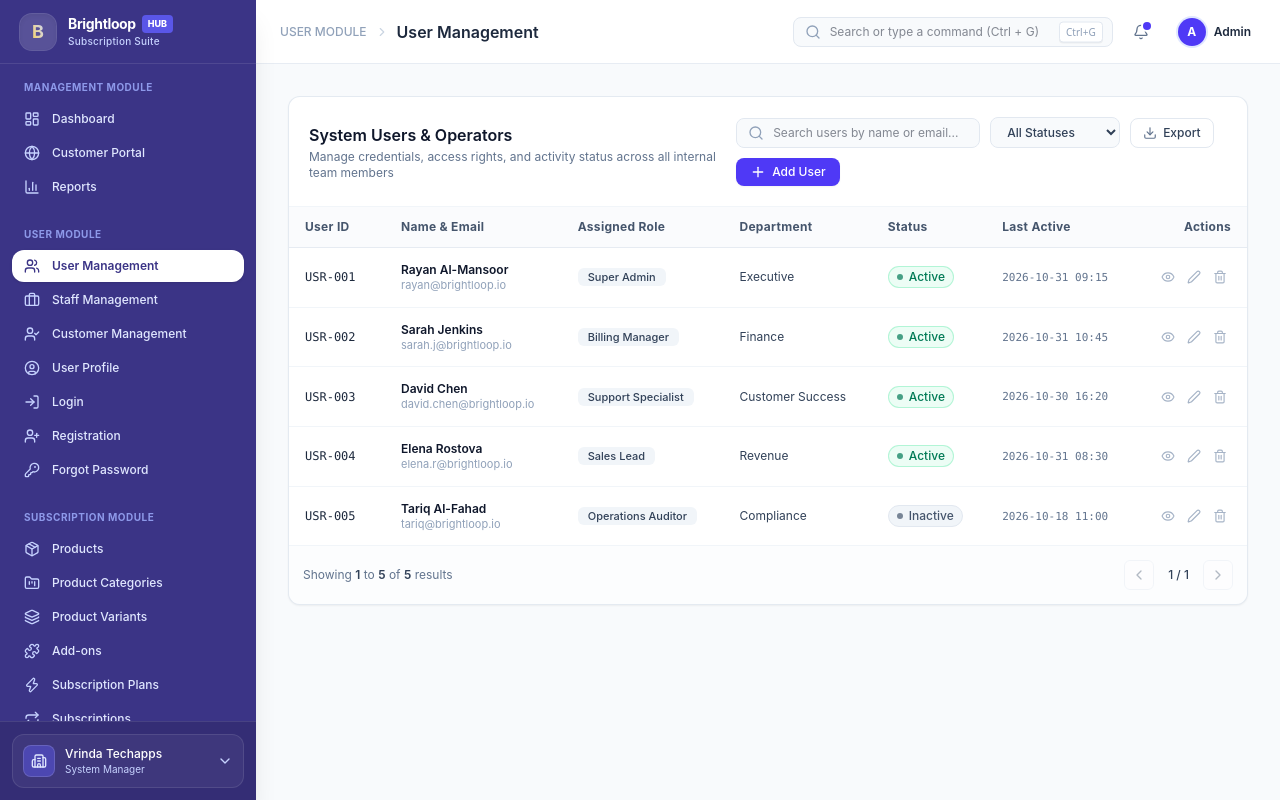
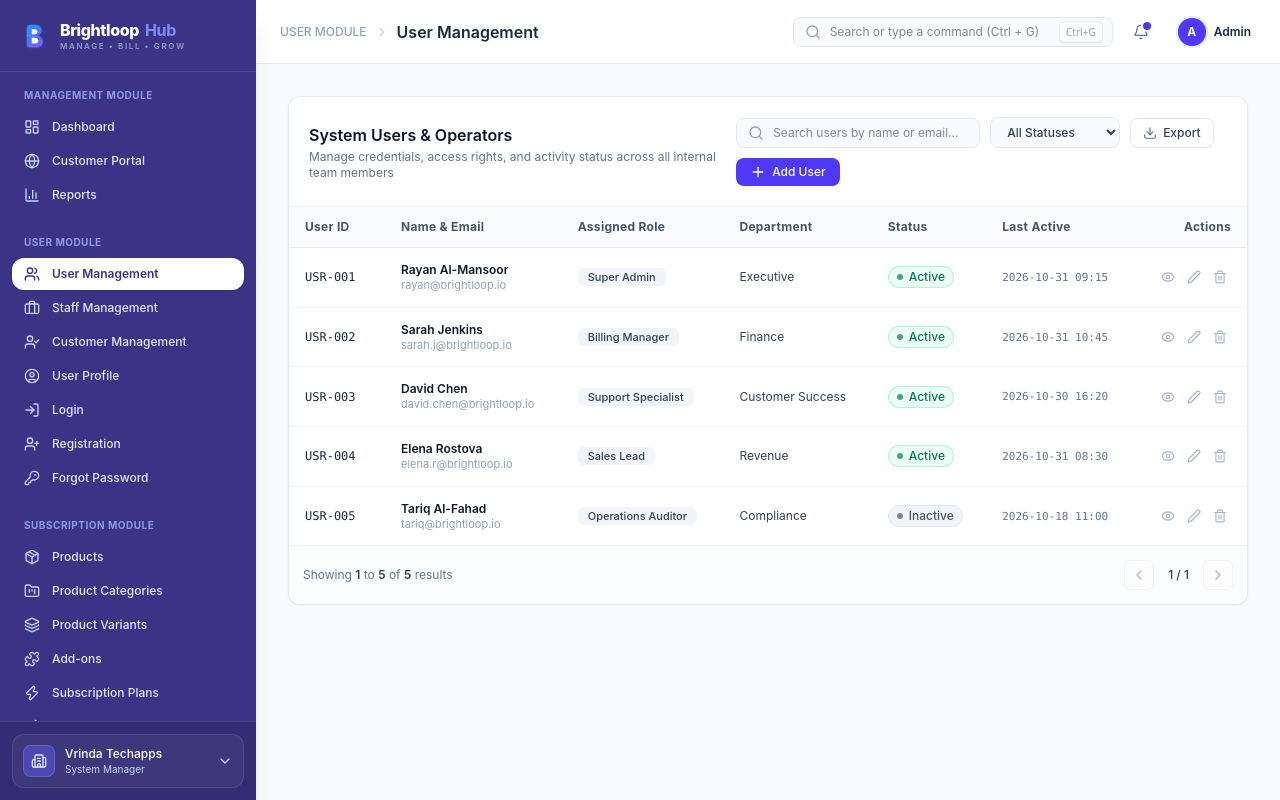
Before and after one commit to Saf369/make-a-ton, a Next.js app: page /users in a window 1280 px wide. Built offline with nearby package versions, Linux system fonts and the light colour scheme.

Commit message:
feat(branding): implement official Brightloop Hub logo and favicon

```diff
--- a/src/app/auth/forgot-password/page.tsx
+++ b/src/app/auth/forgot-password/page.tsx
@@ -3,6 +3,7 @@
 import React, { useState } from 'react';
 import Link from 'next/link';
 import { Mail, ArrowLeft, ArrowRight, CheckCircle2 } from 'lucide-react';
+import { Logo } from '@/components/ui/Logo';
 
 export default function ForgotPasswordPage() {
   const [email, setEmail] = useState('');
@@ -17,19 +18,8 @@ export default function ForgotPasswordPage() {
     <div className="min-h-screen bg-slate-50 flex flex-col justify-center py-12 sm:px-6 lg:px-8">
       <div className="sm:mx-auto sm:w-full sm:max-w-md">
         <div className="flex justify-center">
-          <Link href="/dashboard" className="flex items-center gap-3">
-            <div className="w-11 h-11 rounded-2xl bg-[#3B3486] flex items-center justify-center text-white font-bold text-xl shadow-md">
-              <span className="bg-gradient-to-tr from-amber-300 to-indigo-200 bg-clip-text text-transparent">B</span>
-            </div>
-            <div>
-              <div className="flex items-center gap-1.5">
-                <span className="font-extrabold text-xl tracking-tight text-slate-900">Brightloop</span>
-                <span className="px-1.5 py-0.5 text-[10px] font-bold uppercase bg-indigo-600 text-white rounded">
-                  Hub
-                </span>
-              </div>
-              <p className="text-[11px] text-slate-500 font-medium">Subscription Management System</p>
-            </div>
+          <Link href="/dashboard">
+            <Logo variant="light" size="lg" showTagline={true} />
           </Link>
         </div>
 
--- a/src/app/auth/login/page.tsx
+++ b/src/app/auth/login/page.tsx
@@ -4,6 +4,7 @@ import React, { useState } from 'react';
 import Link from 'next/link';
 import { useRouter } from 'next/navigation';
 import { Mail, Lock, ArrowRight, ShieldCheck, CheckCircle2 } from 'lucide-react';
+import { Logo } from '@/components/ui/Logo';
 
 export default function LoginPage() {
   const router = useRouter();
@@ -21,19 +22,8 @@ export default function LoginPage() {
       <div className="sm:mx-auto sm:w-full sm:max-w-md">
         {/* Brand Header */}
         <div className="flex justify-center">
-          <Link href="/dashboard" className="flex items-center gap-3">
-            <div className="w-11 h-11 rounded-2xl bg-[#3B3486] flex items-center justify-center text-white font-bold text-xl shadow-md">
-              <span className="bg-gradient-to-tr from-amber-300 to-indigo-200 bg-clip-text text-transparent">B</span>
-            </div>
-            <div>
-              <div className="flex items-center gap-1.5">
-                <span className="font-extrabold text-xl tracking-tight text-slate-900">Brightloop</span>
-                <span className="px-1.5 py-0.5 text-[10px] font-bold uppercase bg-indigo-600 text-white rounded">
-                  Hub
-                </span>
-              </div>
-              <p className="text-[11px] text-slate-500 font-medium">Subscription Management System</p>
-            </div>
+          <Link href="/dashboard">
+            <Logo variant="light" size="lg" showTagline={true} />
           </Link>
         </div>
 
--- a/src/app/auth/register/page.tsx
+++ b/src/app/auth/register/page.tsx
@@ -4,6 +4,7 @@ import React, { useState } from 'react';
 import Link from 'next/link';
 import { useRouter } from 'next/navigation';
 import { Mail, Lock, User, Building2, ArrowRight } from 'lucide-react';
+import { Logo } from '@/components/ui/Logo';
 
 export default function RegisterPage() {
   const router = useRouter();
@@ -24,19 +25,8 @@ export default function RegisterPage() {
     <div className="min-h-screen bg-slate-50 flex flex-col justify-center py-12 sm:px-6 lg:px-8">
       <div className="sm:mx-auto sm:w-full sm:max-w-md">
         <div className="flex justify-center">
-          <Link href="/dashboard" className="flex items-center gap-3">
-            <div className="w-11 h-11 rounded-2xl bg-[#3B3486] flex items-center justify-center text-white font-bold text-xl shadow-md">
-              <span className="bg-gradient-to-tr from-amber-300 to-indigo-200 bg-clip-text text-transparent">B</span>
-            </div>
-            <div>
-              <div className="flex items-center gap-1.5">
-                <span className="font-extrabold text-xl tracking-tight text-slate-900">Brightloop</span>
-                <span className="px-1.5 py-0.5 text-[10px] font-bold uppercase bg-indigo-600 text-white rounded">
-                  Hub
-                </span>
-              </div>
-              <p className="text-[11px] text-slate-500 font-medium">Subscription Management System</p>
-            </div>
+          <Link href="/dashboard">
+            <Logo variant="light" size="lg" showTagline={true} />
           </Link>
         </div>
 
--- a/src/app/layout.tsx
+++ b/src/app/layout.tsx
@@ -15,6 +15,11 @@ const geistMono = Geist_Mono({
 export const metadata: Metadata = {
   title: "Brightloop Hub - Subscription Management System",
   description: "Modern, clean SaaS subscription management dashboard and administration hub",
+  icons: {
+    icon: "/logo-icon.svg",
+    shortcut: "/logo-icon.svg",
+    apple: "/logo-icon.svg",
+  },
 };
 
 export default function RootLayout({
--- a/src/components/Sidebar.tsx
+++ b/src/components/Sidebar.tsx
@@ -3,6 +3,7 @@
 import React from 'react';
 import Link from 'next/link';
 import { usePathname } from 'next/navigation';
+import { Logo } from '@/components/ui/Logo';
 import {
   LayoutDashboard,
   Globe,
@@ -128,22 +129,9 @@ export const Sidebar: React.FC<SidebarProps> = ({ mobileOpen, onCloseMobile }) =
         }`}
       >
         {/* Brand / Logo */}
-        <div className="h-16 px-5 border-b border-white/10 flex items-center justify-between">
-          <Link href="/dashboard" className="flex items-center gap-3 group">
-            <div className="w-9 h-9 rounded-xl bg-white/15 flex items-center justify-center text-white font-bold text-lg shadow-inner ring-1 ring-white/20 group-hover:bg-white/25 transition-all">
-              <span className="bg-gradient-to-tr from-amber-300 to-indigo-200 bg-clip-text text-transparent">B</span>
-            </div>
-            <div>
-              <div className="flex items-center gap-1.5">
-                <span className="font-bold text-sm tracking-tight text-white">Brightloop</span>
-                <span className="px-1.5 py-0.5 text-[9px] font-extrabold uppercase bg-indigo-500/80 text-white rounded">
-                  Hub
-                </span>
-              </div>
-              <p className="text-[10px] text-indigo-200 font-medium tracking-wide">
-                Subscription Suite
-              </p>
-            </div>
+        <div className="h-18 px-5 border-b border-white/10 flex items-center justify-between">
+          <Link href="/dashboard" className="flex items-center group">
+            <Logo variant="white" size="sm" showTagline={true} />
           </Link>
 
           {/* Close button for mobile */}
--- /dev/null
+++ b/src/components/ui/Logo.tsx
@@ -0,0 +1,133 @@
+'use client';
+
+import React from 'react';
+
+interface LogoIconProps {
+  className?: string;
+  size?: number;
+}
+
+export function LogoIcon({ className = '', size = 32 }: LogoIconProps) {
+  return (
+    <svg
+      width={size}
+      height={size}
+      viewBox="0 0 100 100"
+      fill="none"
+      xmlns="http://www.w3.org/2000/svg"
+      className={className}
+    >
+      <defs>
+        {/* Continuous loop gradient from light blue -> royal blue -> iris -> violet */}
+        <linearGradient id="blLoopGrad" x1="12" y1="12" x2="88" y2="88" gradientUnits="userSpaceOnUse">
+          <stop offset="0%" stopColor="#0EA5E9" />
+          <stop offset="35%" stopColor="#3B82F6" />
+          <stop offset="70%" stopColor="#6366F1" />
+          <stop offset="100%" stopColor="#8B5CF6" />
+        </linearGradient>
+
+        <linearGradient id="blFoldGrad" x1="24" y1="45" x2="75" y2="75" gradientUnits="userSpaceOnUse">
+          <stop offset="0%" stopColor="#4F46E5" stopOpacity="0.4" />
+          <stop offset="100%" stopColor="#8B5CF6" stopOpacity="0.8" />
+        </linearGradient>
+
+        <filter id="blGlow" x="-15%" y="-15%" width="130%" height="130%">
+          <feDropShadow dx="0" dy="2" stdDeviation="3" floodColor="#6366F1" floodOpacity="0.28" />
+        </filter>
+      </defs>
+
+      <g filter="url(#blGlow)">
+        {/* Main Ribbon B-Loop Structure */}
+        <path
+          d="M26 18C26 13.5 29.5 10 34 10H54C67.2 10 78 18.5 78 30.5C78 38.2 72.5 44.8 63.5 47.8C74 50.8 82 58.8 82 70.5C82 83 70.8 91 56 91H33C28 91 24 87 24 82V24C24 20.5 24.8 18 26 18Z"
+          fill="url(#blLoopGrad)"
+        />
+
+        {/* Upper interior loop cutout */}
+        <path
+          d="M42 26H52C58 26 62.5 29.5 62.5 35C62.5 40.5 58 44 52 44H42V26Z"
+          fill="#FFFFFF"
+        />
+
+        {/* Lower interior loop cutout */}
+        <path
+          d="M42 56H54C60.5 56 65.5 60 65.5 66.5C65.5 73 60.5 77 54 77H42V56Z"
+          fill="#FFFFFF"
+        />
+
+        {/* Soft highlight fold on bottom ribbon */}
+        <path
+          d="M24 48C32 48 50 49 59 56C51 51 36 49.5 24 50V48Z"
+          fill="#FFFFFF"
+          opacity="0.3"
+        />
+      </g>
+    </svg>
+  );
+}
+
+interface LogoProps {
+  variant?: 'light' | 'dark' | 'white';
+  showTagline?: boolean;
+  size?: 'sm' | 'md' | 'lg';
+  className?: string;
+}
+
+export function Logo({
+  variant = 'light',
+  showTagline = true,
+  size = 'md',
+  className = '',
+}: LogoProps) {
+  // Sizes
+  const iconSizes = {
+    sm: 28,
+    md: 36,
+    lg: 44,
+  };
+
+  const titleSizes = {
+    sm: 'text-base',
+    md: 'text-xl',
+    lg: 'text-2xl',
+  };
+
+  const taglineSizes = {
+    sm: 'text-[8px] tracking-[0.2em]',
+    md: 'text-[9.5px] tracking-[0.22em]',
+    lg: 'text-[11px] tracking-[0.25em]',
+  };
+
+  // Text color styles based on variant
+  const titleColor =
+    variant === 'dark' || variant === 'white'
+      ? 'text-white'
+      : 'text-slate-900';
+
+  const hubBadgeColor =
+    variant === 'dark' || variant === 'white'
+      ? 'text-[#818CF8]'
+      : 'text-[#6366F1]';
+
+  const taglineColor =
+    variant === 'dark' || variant === 'white'
+      ? 'text-slate-400'
+      : 'text-slate-500';
+
+  return (
+    <div className={`flex items-center gap-3 select-none ${className}`}>
+      <LogoIcon size={iconSizes[size]} className="shrink-0" />
+      <div className="flex flex-col justify-center">
+        <div className={`flex items-baseline font-extrabold tracking-tight ${titleSizes[size]} leading-none`}>
+          <span className={titleColor}>Brightloop</span>
+          <span className={`ml-1.5 font-bold ${hubBadgeColor}`}>Hub</span>
+        </div>
+        {showTagline && (
+          <div className={`mt-1 font-semibold uppercase ${taglineColor} ${taglineSizes[size]} leading-none`}>
+            MANAGE &bull; BILL &bull; GROW
+          </div>
+        )}
+      </div>
+    </div>
+  );
+}
```
Also changed, not shown: public/logo-icon.svg (added).
